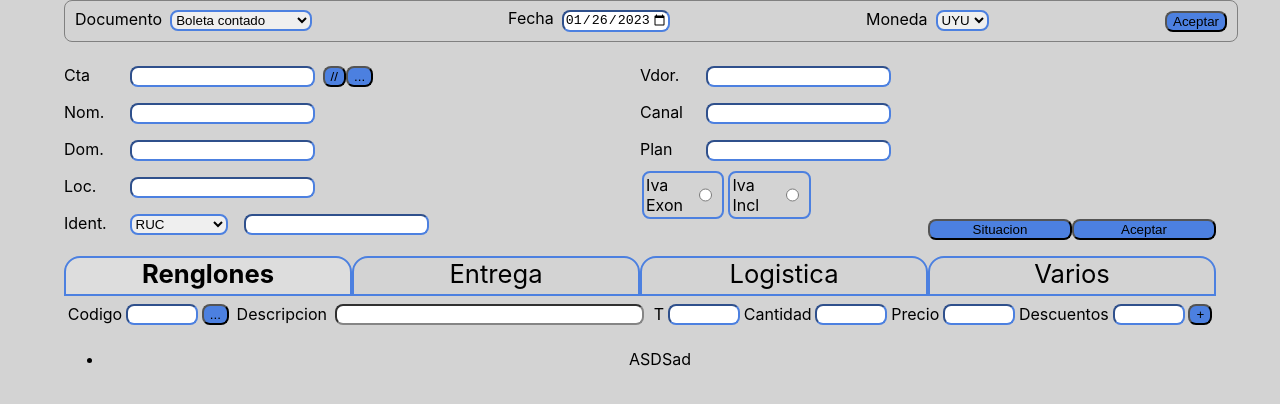
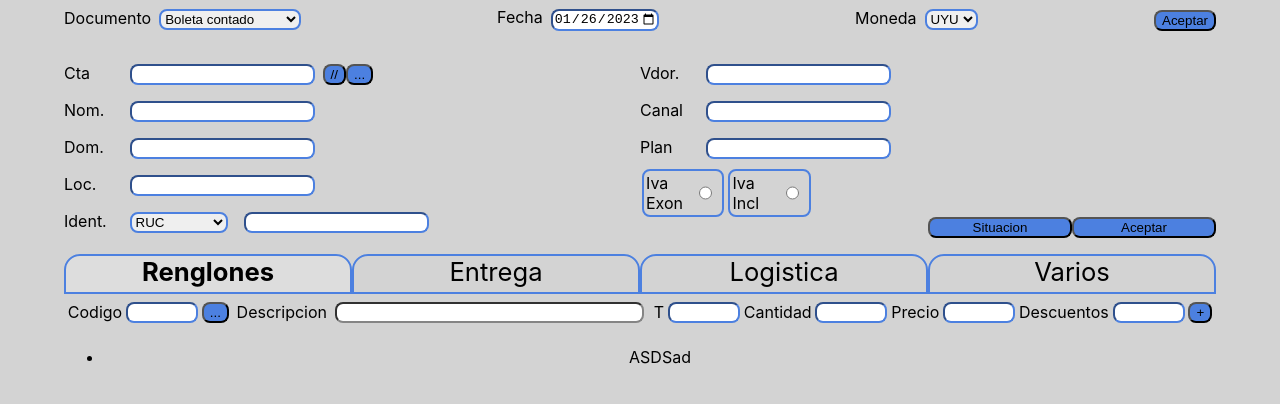
Before and after one commit to BadSh4dow/sofware-ventas-front, a React (Create React App) app: page / in a window 1280 px wide. Shown: the top 404 px of the page. Built offline with nearby package versions, Linux system fonts and the light colour scheme.

Commit message:
underHeader

```diff
--- a/src/App.css
+++ b/src/App.css
@@ -8,14 +8,12 @@
 }
 .topHeader{
   margin: 0px 5%;
-  padding: 0px 10px 0px 10px;
+  /*padding: 0px 10px 0px 10px;*/
   width: 90%;
   height: 5%;
   display: flex;
   align-items: center;
   justify-content: space-between;
-  border: 1px solid gray;
-  border-radius: 1vh;
 }
 .headerTopForm{
   width: 80%;
```
